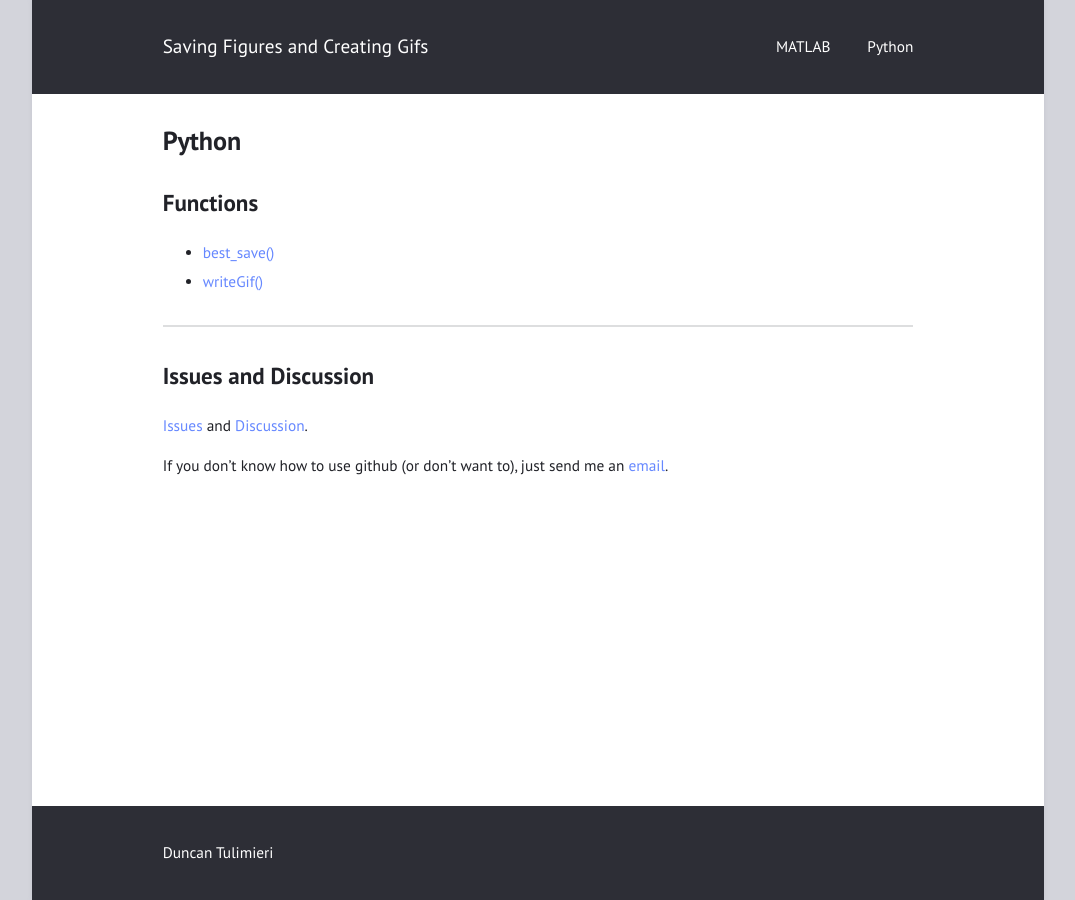
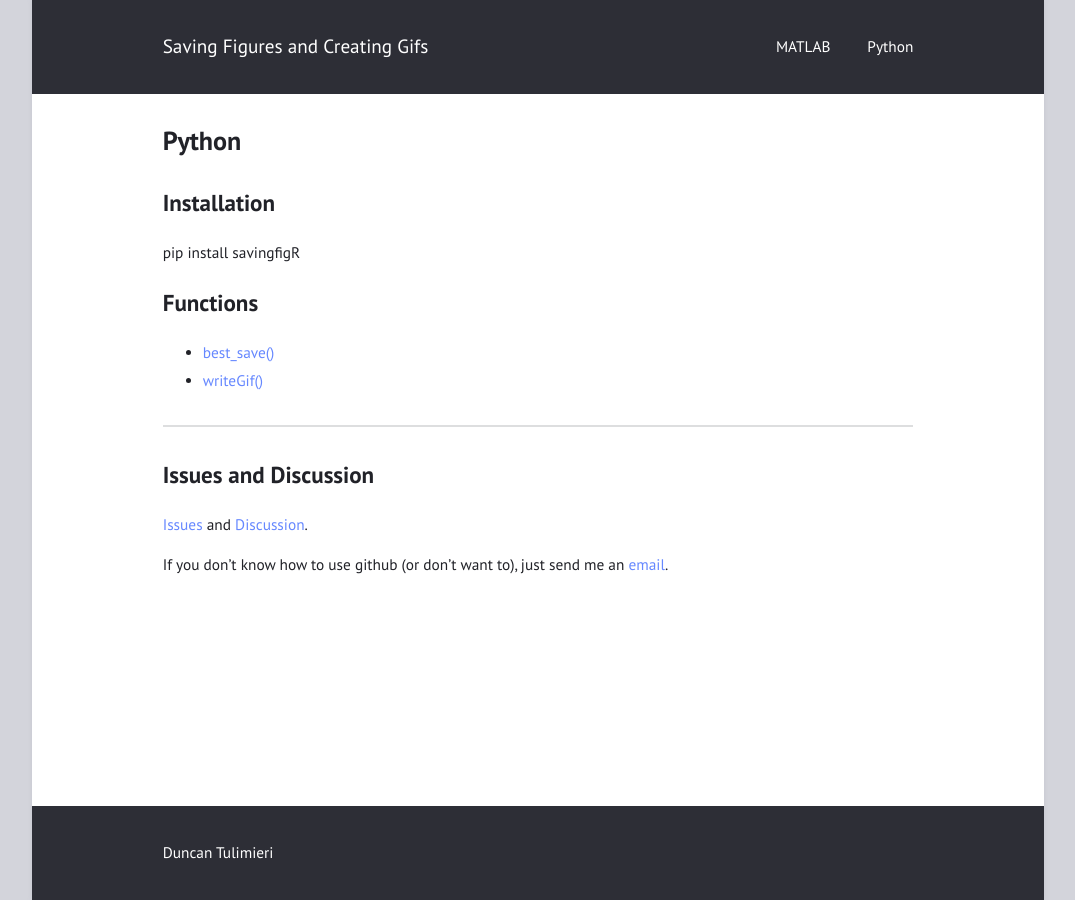
Before and after one commit to tulimid1/createGif-py, a Jekyll site: the page built from py-doc.md, in a window 1280 px wide. Shown: the whole page, without its empty margins (102-1177 px from the left). Built offline with Jekyll 4.4.1, drawn with Linux system fonts in a browser that asks for light colours.

Commit message:
Update py-doc.md

```diff
--- a/py-doc.md
+++ b/py-doc.md
@@ -3,6 +3,10 @@ layout: page
 title: Python
 permalink: /Python/
 ---
+
+# Installation
+
+   pip install savingfigR
 
 # Functions
 
@@ -13,6 +17,6 @@ permalink: /Python/
 
 # Issues and Discussion
 
-[Issues](https://github.com/tulimid1/savingFigures_matlabPython/issues) and [Discussion](https://github.com/tulimid1/savingFigures_matlabPython/discussions).
+[Issues](https://github.com/tulimid1/savingfigR/issues) and [Discussion](https://github.com/tulimid1/savingfigR/discussions).
 
 If you don't know how to use github (or don't want to), just send me an [email](mailto:tulimid@udel.edu).
```
